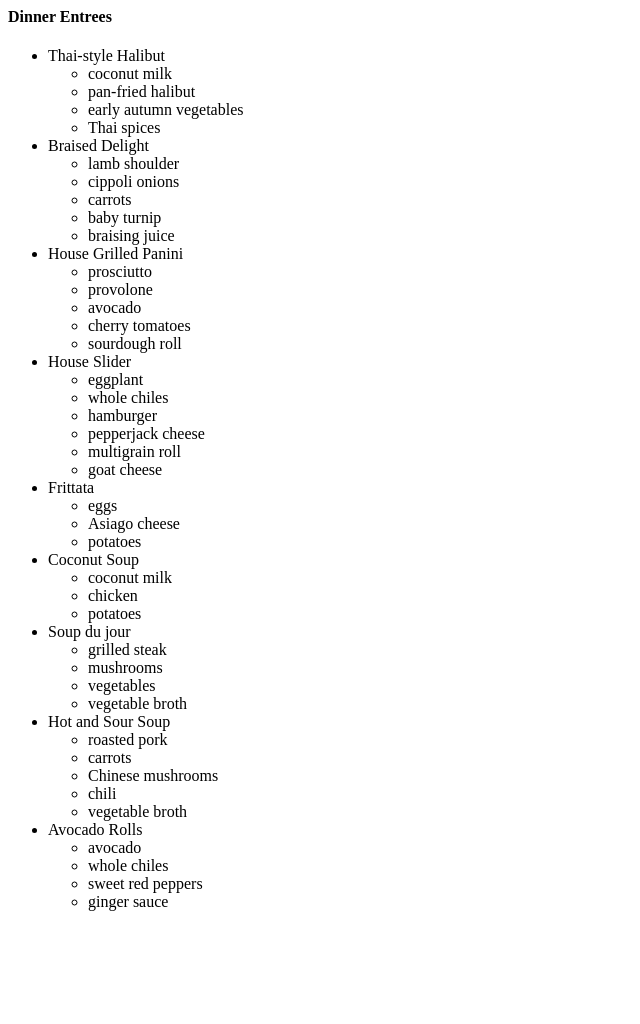
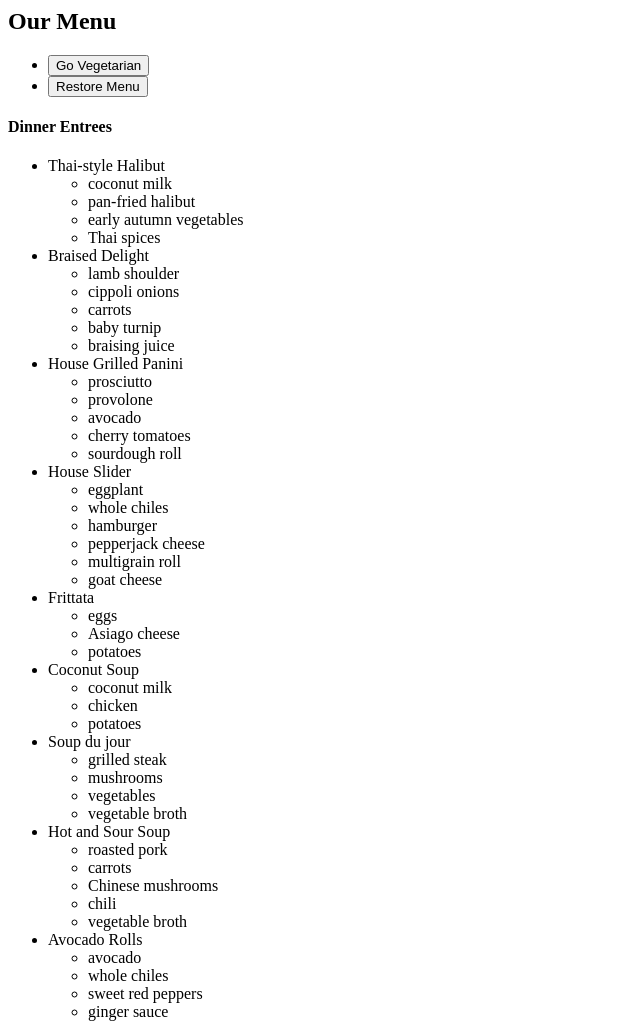
Before and after one commit to verdantpath/interactive-menu, a plain HTML site: page index.html in a window 1280 px wide. Shown: the whole page, without its empty margins (0-640 px from the left). Before the commit the page ends 927 px from the top, so only its background shows below. Drawn offline with nearby package versions, Linux system fonts and the light colour scheme.

Commit message:
update index.html

```diff
--- a/index.html
+++ b/index.html
@@ -5,6 +5,13 @@
 </head>
 <body>
 <div id="menu-wrapper">
+  <div class="topper">
+    <h2>Our Menu</h2>
+    <ul>
+      <li class="nav"><button id="vegOn">Go Vegetarian</button></li>
+      <li class="nav"><button id="restoreMe">Restore Menu</button></li>
+    </ul>
+  </div>
 <div class="left-col">
 <h4>Dinner Entrees</h4>
 <ul class="menu-entrees">
@@ -86,5 +93,7 @@
 </ul><!-- end of main-entrees -->
 </div><!-- end left-col -->
 </div><!-- end menu-wrapper -->
+<script src="https://code.jquery.com/jquery-1.12.4.min.js"></script>
+<script src="scripts.js"></script>
 </body>
 </html>
```
